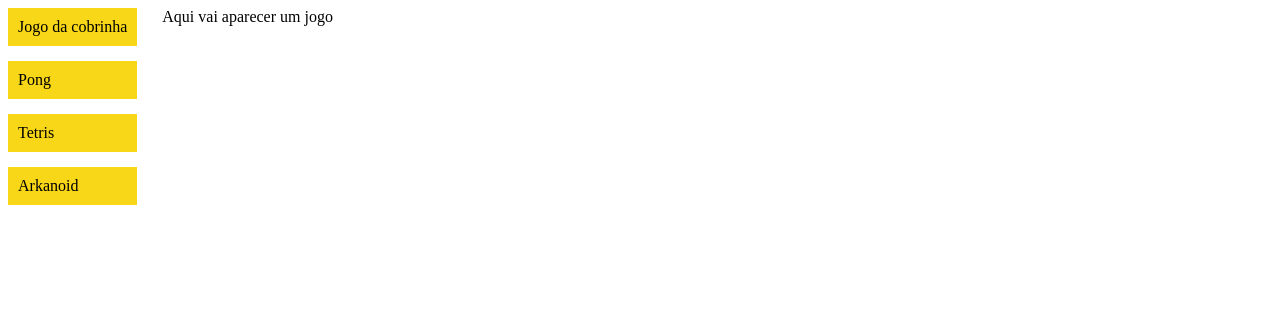
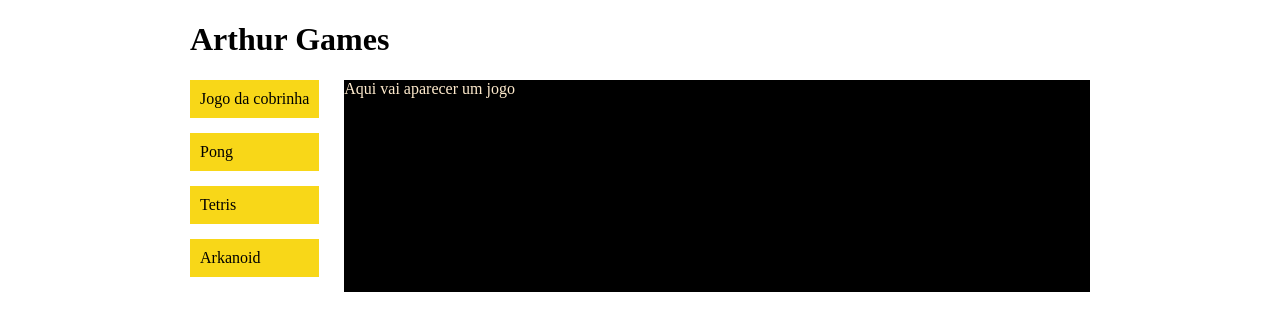
Before and after one commit to Arthur1243/Arthur1243.github.io, a website: page index.html in a window 1280 px wide. Drawn offline with Linux system fonts and the light colour scheme.

Commit message:
Titulo do site e layout centralizado

```diff
--- a/css/index.css
+++ b/css/index.css
@@ -1,5 +1,10 @@
 .main {
     display: flex;
+}
+
+.content {
+    margin: auto;
+    width: 900px;
 }
 
 .games-list {
@@ -22,4 +27,7 @@
 
 .game-box {
     margin-left: 25px;
+    background-color: black;
+    color: blanchedalmond;
+    flex: 1;
 }
--- a/index.html
+++ b/index.html
@@ -8,7 +8,14 @@
 </head>
 
 <body>
-  <div class="main">
+  <header>
+    <div class="content">
+      <h1>
+        Arthur Games
+      </h1>
+    </div>
+  </header>
+  <div class="main content">
     <div class="games-menu">
       <ul class="games-list">
         <li class="games-item">
```
